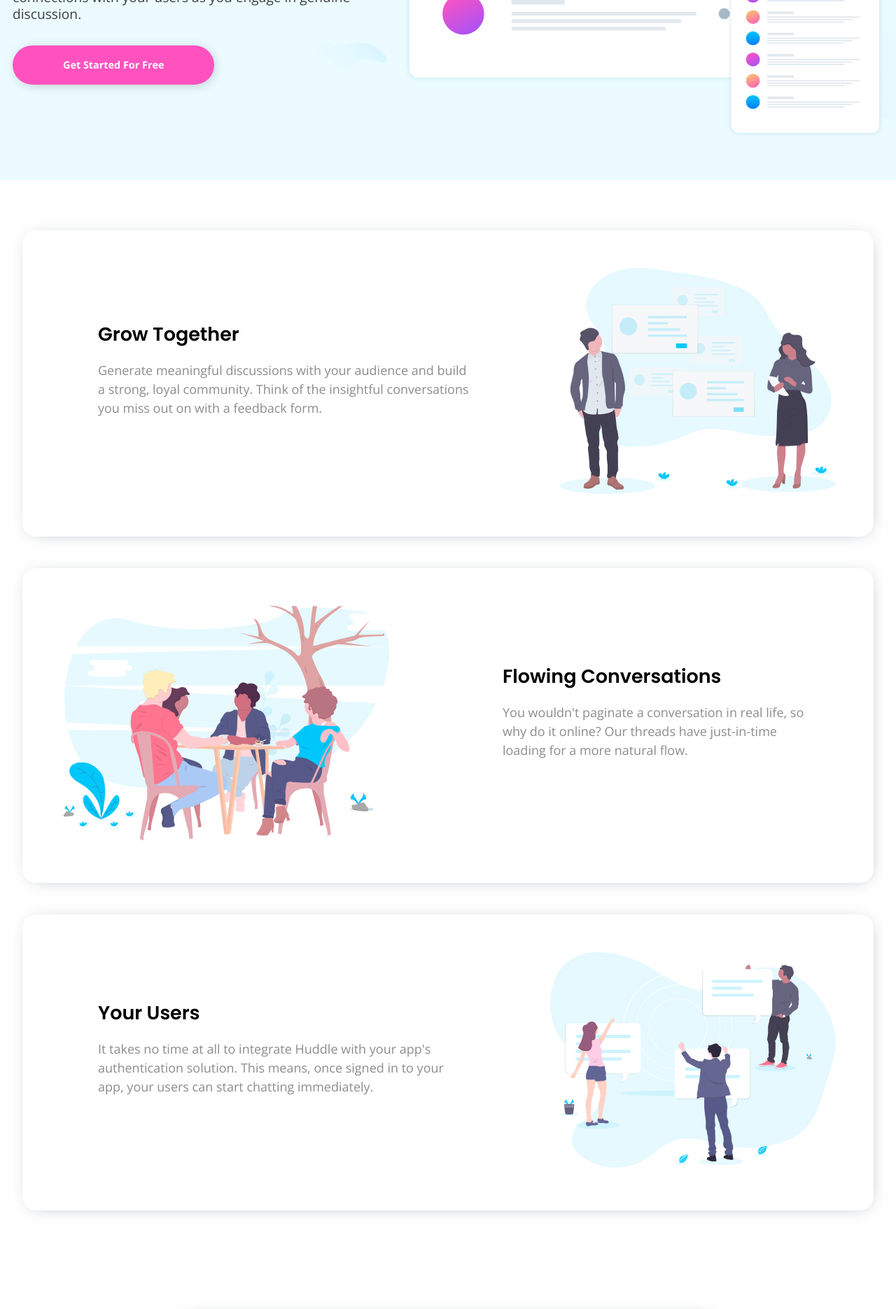
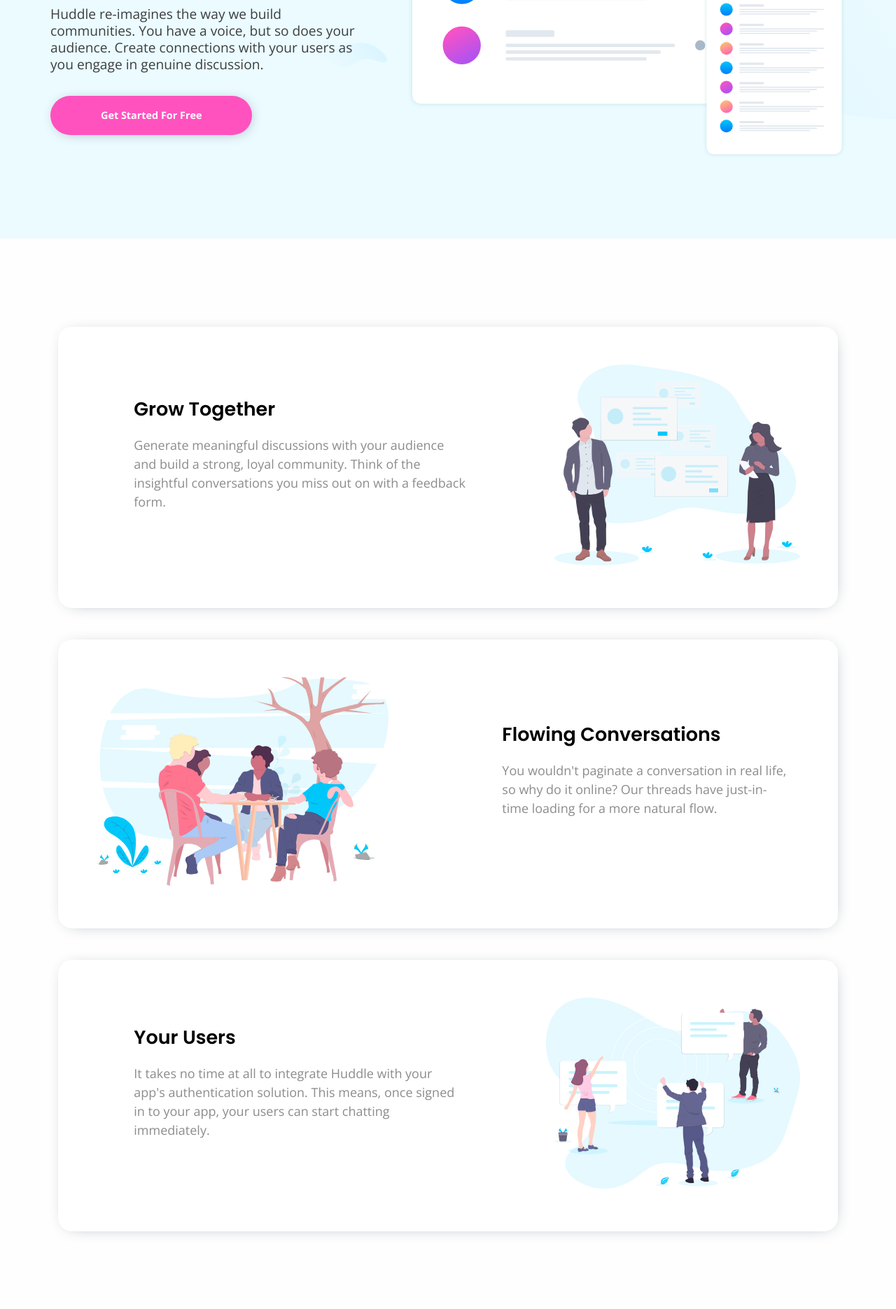
Before and after one commit to martinmilani/huddle-landing-page, a plain HTML site: page index.html in a window 1280 px wide. Shown: the part 468-2339 px from the top of the page at 70% size. Drawn offline with nearby package versions, Linux system fonts and the light colour scheme.

Commit message:
fix padding and html errors

```diff
--- a/index.html
+++ b/index.html
@@ -74,7 +74,7 @@
     </div>
     <div class="section-content">
       <div class="container">
-        <div class="card" id="card-left">
+        <div class="card card-left">
           <div class="card-img">
             <img src="./images/illustration-grow-together.svg" alt="people together illustration" />
           </div>
@@ -89,7 +89,7 @@
             </div>
           </div>
         </div>
-        <div class="card" id="card-right">
+        <div class="card card-right">
           <div class="card-img" >
             <img src="./images/illustration-flowing-conversation.svg" alt="conversation illustration" />
           </div>
@@ -104,7 +104,7 @@
             </div>
           </div>
         </div>
-        <div class="card" id="card-left">
+        <div class="card card-left">
           <div class="card-img" >
             <img src="./images/illustration-your-users.svg" alt="users illustration" />
           </div>
@@ -134,7 +134,7 @@
 
     <footer>
       <div class="container">
-        <img src="./images/logo white.svg" alt="logo white" class="footer-logo" />
+        <img src="./images/logo-white.svg" alt="logo white" class="footer-logo" />
         <div class="grid">
 
           <div class="column-1">
--- a/scss/main.scss
+++ b/scss/main.scss
@@ -65,6 +65,9 @@ body {
   min-width: 340px;
   max-width: 1440px;
   margin: 0 auto;
+  @include desktop {
+    padding: 3em;
+  }
 }
 
 .section-header {
@@ -106,7 +109,7 @@ body {
   }
 
   .hero {
-    padding-top: 3em;
+    padding-top: 4em;
     padding-bottom: 2em;
     padding-left: 2.25em;
     padding-right: 2.25em;
@@ -251,7 +254,7 @@ body {
     margin: 0 auto;
   }
 
-  #card-left {
+  .card-left {
     @include desktop {
       .card-img {
         order: 2;
```
Also changed, not shown: images/logo-white.svg (renamed from images/logo white.svg), scss/main.css, 1 other file.
